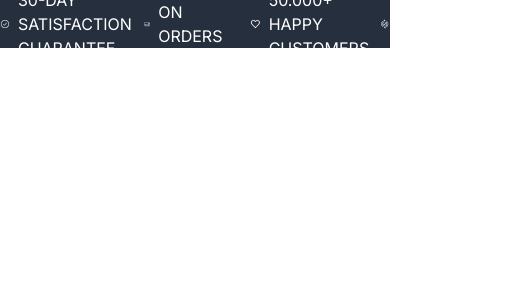
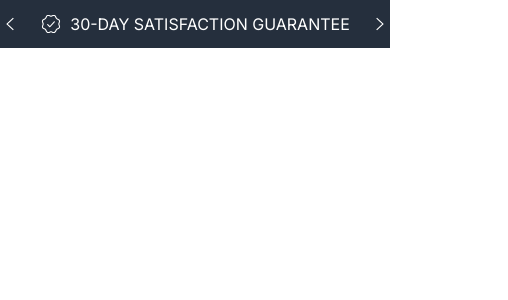
Before and after one commit to AndresAusecha/ejam-test, a Next.js app: page / in a window 390 px wide. Shown: the top 300 px of the page, 508 px wide, since content can reach past the window. Built offline with nearby package versions, Linux system fonts and the light colour scheme.

Commit message:
build a nav bar

```diff
--- a/package.json
+++ b/package.json
@@ -10,6 +10,7 @@
   },
   "dependencies": {
     "autoprefixer": "10.4.15",
+    "classnames": "^2.3.2",
     "next": "13.5.1",
     "postcss": "8.4.30",
     "react": "18.2.0",
--- a/src/app/assets/images/svg/Heart.jsx
+++ b/src/app/assets/images/svg/Heart.jsx
@@ -3,7 +3,7 @@ import React from "react"
 export default () => (
   <svg width="22" height="22" viewBox="0 0 22 22" fill="none" xmlns="http://www.w3.org/2000/svg">
     <g id="mdi:cards-heart-outline">
-      <path id="Vector" d="M10.9314 17.1698L11.002 17.234L11.0694 17.1665L11.1593 17.0766C13.3384 15.1035 15.1537 13.4584 16.4234 11.9748C17.6925 10.4919 18.432 9.15316 18.432 7.79167C18.432 5.9031 17.0123 4.48333 15.1237 4.48333C13.6972 4.48333 12.3065 5.39227 11.7837 6.64667H10.2137C9.69089 5.39227 8.30021 4.48333 6.8737 4.48333C4.98514 4.48333 3.56536 5.9031 3.56536 7.79167C3.56536 9.15315 4.30486 10.4919 5.5728 11.9748C6.84152 13.4586 8.65483 15.1039 10.8297 17.0774L10.8306 17.0782L10.8307 17.0782L10.9314 17.1698ZM10.9228 4.72179L10.9987 4.81021L11.0746 4.72179C12.0555 3.57895 13.5589 2.85 15.1237 2.85C17.8919 2.85 20.0654 5.01451 20.0654 7.79167C20.0654 9.48671 19.3019 11.0368 17.9395 12.7036C16.576 14.3717 14.6231 16.1446 12.2607 18.2868L12.2605 18.2869L10.9987 19.4356L9.73685 18.2869L9.73671 18.2868C7.37432 16.1446 5.4214 14.3717 4.0579 12.7036C2.69549 11.0368 1.93203 9.48671 1.93203 7.79167C1.93203 5.01451 4.10547 2.85 6.8737 2.85C8.43847 2.85 9.94194 3.57895 10.9228 4.72179Z" fill="white" stroke="white" stroke-width="0.2"/>
+      <path id="Vector" d="M10.9314 17.1698L11.002 17.234L11.0694 17.1665L11.1593 17.0766C13.3384 15.1035 15.1537 13.4584 16.4234 11.9748C17.6925 10.4919 18.432 9.15316 18.432 7.79167C18.432 5.9031 17.0123 4.48333 15.1237 4.48333C13.6972 4.48333 12.3065 5.39227 11.7837 6.64667H10.2137C9.69089 5.39227 8.30021 4.48333 6.8737 4.48333C4.98514 4.48333 3.56536 5.9031 3.56536 7.79167C3.56536 9.15315 4.30486 10.4919 5.5728 11.9748C6.84152 13.4586 8.65483 15.1039 10.8297 17.0774L10.8306 17.0782L10.8307 17.0782L10.9314 17.1698ZM10.9228 4.72179L10.9987 4.81021L11.0746 4.72179C12.0555 3.57895 13.5589 2.85 15.1237 2.85C17.8919 2.85 20.0654 5.01451 20.0654 7.79167C20.0654 9.48671 19.3019 11.0368 17.9395 12.7036C16.576 14.3717 14.6231 16.1446 12.2607 18.2868L12.2605 18.2869L10.9987 19.4356L9.73685 18.2869L9.73671 18.2868C7.37432 16.1446 5.4214 14.3717 4.0579 12.7036C2.69549 11.0368 1.93203 9.48671 1.93203 7.79167C1.93203 5.01451 4.10547 2.85 6.8737 2.85C8.43847 2.85 9.94194 3.57895 10.9228 4.72179Z" fill="white" stroke="white" strokeWidth="0.2"/>
     </g>
   </svg>
 )
--- /dev/null
+++ b/src/app/assets/images/svg/leftChevron.jsx
@@ -0,0 +1,9 @@
+import React from "react"
+
+export default () => (
+<svg width="20" height="20" viewBox="0 0 20 20" fill="none" xmlns="http://www.w3.org/2000/svg">
+<g id="Layer_1">
+<path id="Vector" d="M13.75 4.50781L12.9414 3.75L6.25 10L12.9414 16.25L13.75 15.4961L7.87109 10L13.75 4.50781Z" fill="white"/>
+</g>
+</svg>
+)
--- /dev/null
+++ b/src/app/assets/images/svg/rightChevron.jsx
@@ -0,0 +1,8 @@
+import React from "react"
+
+export default () => (<svg width="20" height="20" viewBox="0 0 20 20" fill="none" xmlns="http://www.w3.org/2000/svg">
+<g id="Layer_1">
+<path id="Vector" d="M6.25 4.50781L7.05859 3.75L13.75 10L7.05859 16.25L6.25 15.4961L12.1289 10L6.25 4.50781Z" fill="white"/>
+</g>
+</svg>
+)
--- a/src/app/page.js
+++ b/src/app/page.js
@@ -1,12 +1,20 @@
+"use client"
+
 import Checkmark from "./assets/images/svg/CheckmarkRegular.jsx"
 import CheckmarkIc from "./assets/images/svg/CheckMark.jsx"
 import Heart from "./assets/images/svg/Heart.jsx"
 import Truck from "./assets/images/svg/Truck.jsx"
+import LeftChevron from "./assets/images/svg/leftChevron.jsx"
+import RightChevron from "./assets/images/svg/rightChevron.jsx"
+import React, { useState } from "react"
+import cx from "classnames"
 
 export default function Home() {
+  const [currentNavSlide, setCurrentNavSlide] = useState(0)
+  console.log(currentNavSlide);
   return (
     <main className="flex flex-col justify-between items-center">
-      <div className="flex w-full h-12 bg-primary/dark">
+      <div className="hidden w-full h-12 bg-primary/dark lg:flex">
         <div className="flex justify-center items-center w-full text-white">
           <CheckmarkIc />
           <p className="ml-2 uppercase">
@@ -22,15 +30,50 @@ export default function Home() {
         <div className="flex items-center w-full text-white">
           <Heart />
           <p className="ml-2 uppercase">
-          50.000+ HAPPY CUSTOMERS
+            50.000+ HAPPY CUSTOMERS
           </p>
         </div>
         <div className="flex items-center w-full text-white">
           <Checkmark />
           <p className="ml-2 uppercase">
-          100% Money Back Guarantee
+            100% Money Back Guarantee
           </p>
         </div>
+      </div>
+
+      <div className="flex justify-between items-center w-full h-12 lg:hidden bg-primary/dark">
+        <button onClick={() => { setCurrentNavSlide(currentNavSlide > 0 ? currentNavSlide - 1 : 0) }}>
+          <LeftChevron />
+        </button>
+        <div>
+          <div className={cx("hidden justify-center items-center w-full text-white transition-all", currentNavSlide === 0 && "!flex")}>
+            <CheckmarkIc />
+            <p className="ml-2 uppercase">
+              30-DAY SATISFACTION GUARANTEE
+            </p>
+          </div>
+          <div className={cx("hidden items-center w-full text-white transition-all", currentNavSlide === 1 && "!flex")}>
+            <Truck />
+            <p className="ml-2 uppercase">
+              Free delivery on orders over $40.00
+            </p>
+          </div>
+          <div className={cx("hidden items-center w-full text-white transition-all", currentNavSlide === 2 && "!flex")}>
+            <Heart />
+            <p className="ml-2 uppercase">
+              50.000+ HAPPY CUSTOMERS
+            </p>
+          </div>
+          <div className={cx("hidden items-center w-full text-white transition-all", currentNavSlide === 3 && "!flex")}>
+            <Checkmark />
+            <p className="ml-2 uppercase">
+              100% Money Back Guarantee
+            </p>
+          </div>
+        </div>
+        <button onClick={() => { setCurrentNavSlide(currentNavSlide < 3 ? currentNavSlide + 1 : 0) }}>
+          <RightChevron />
+        </button>
       </div>
     </main>
   )
```
Also changed, not shown: 1 other file (tests, documents, lock files or other folders).
